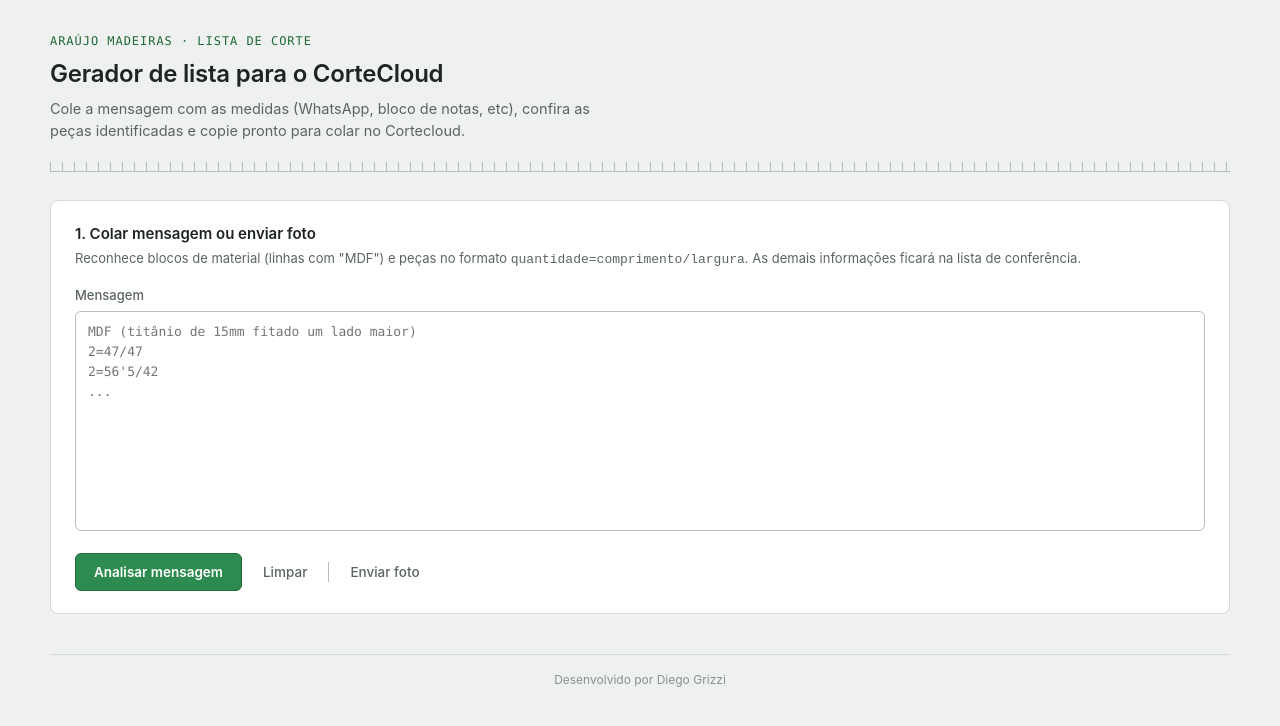
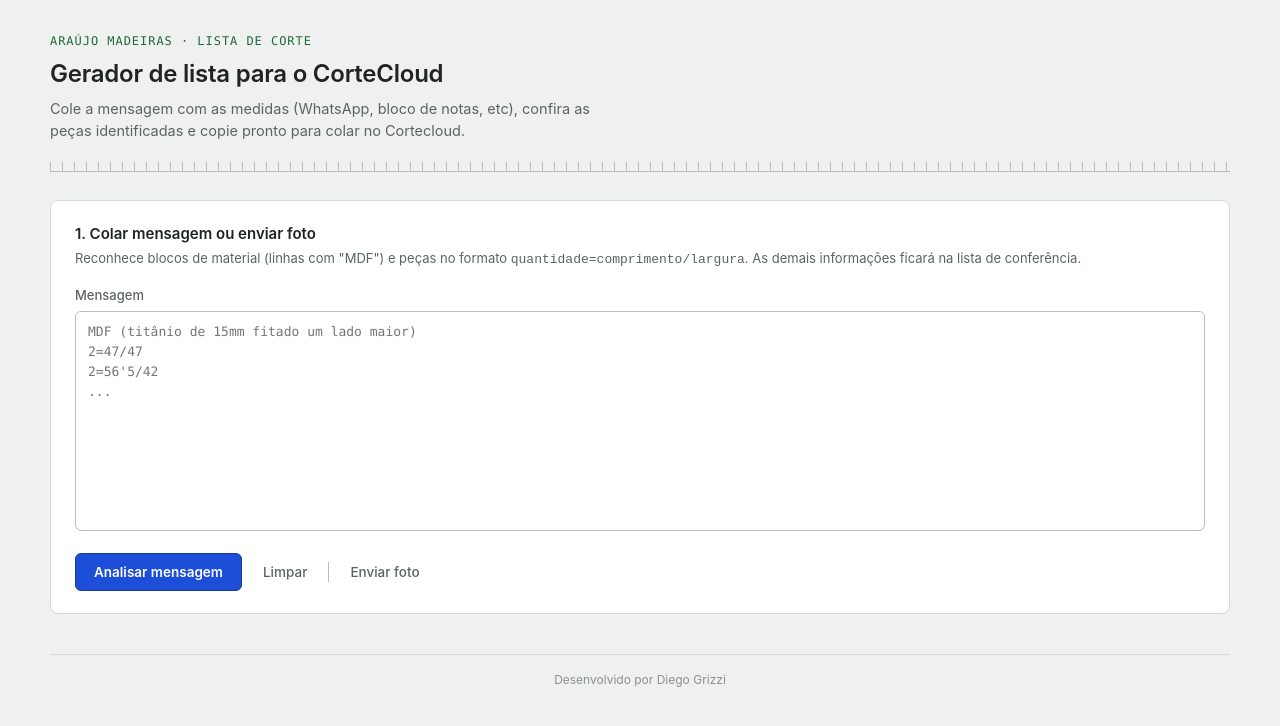
Before and after one commit to DiegoGrizzi/gerador-lista-corte, a React (Vite) app in the folder client/: page / in a window 1280 px wide. Shown: the top 726 px of the page. Built offline with nearby package versions, Linux system fonts and the light colour scheme; no server answers.

Commit message:
Muda a cor de fundo do botão 'Analisar mensagem' para azul (teste)

```diff
--- a/client/src/styles/style.css
+++ b/client/src/styles/style.css
@@ -248,6 +248,11 @@ button.primary:disabled {
   background: var(--border-strong);
   border-color: var(--border-strong);
   color: var(--surface);
+}
+
+#btn-analyze {
+  background: #1D4ED8;
+  border-color: #1E3A8A;
 }
 
 button.accent-blue {
```
